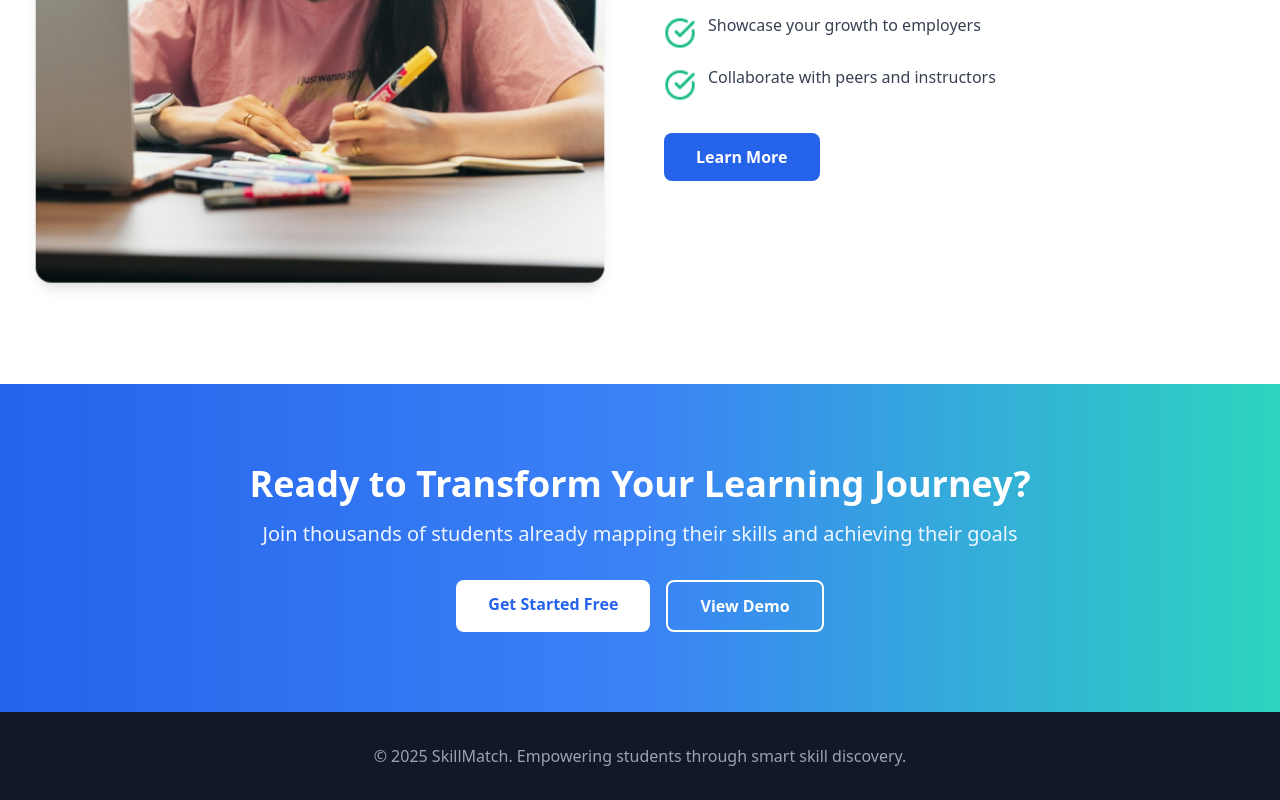
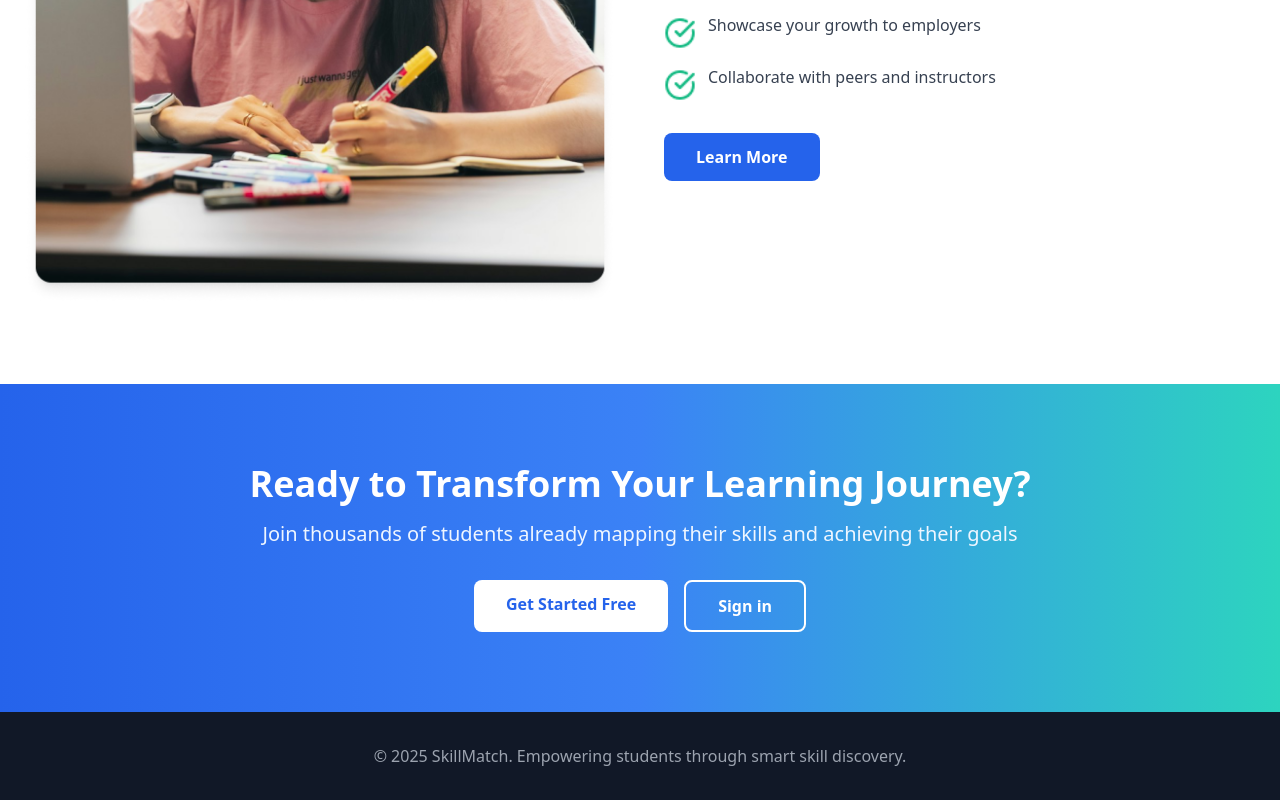
Before and after one commit to gaealatina/SkillMatch_new, a React (Vite) app in the folder frontend/: page / in a window 1280 px wide. Shown: the part 1663-2463 px from the top of the page. Built offline with nearby package versions, Linux system fonts and the light colour scheme.

Commit message:
change button title from live demo to sign in according to figma

```diff
--- a/frontend/src/css/Signup.css
+++ b/frontend/src/css/Signup.css
@@ -1,3 +1,3 @@
 .background {
-  background-color: #F9FAFB;
+  background-color: #fa0505;
 }
--- a/frontend/src/pages/Landing.jsx
+++ b/frontend/src/pages/Landing.jsx
@@ -224,8 +224,8 @@ const Landing = () => {
             <a href="/signup" className="bg-white text-blue-600 px-6 sm:px-8 py-3 rounded-lg font-semibold hover:bg-gray-300 transition text-center text-sm sm:text-base">
               Get Started Free
             </a>
-            <a href="#features" className="border-2 border-white text-white px-6 sm:px-8 py-3 rounded-lg font-semibold hover:bg-gray-300 hover:text-blue-600 transition text-center text-sm sm:text-base">
-              View Demo
+            <a href="/login" className="border-2 border-white text-white px-6 sm:px-8 py-3 rounded-lg font-semibold hover:bg-gray-300 hover:text-blue-600 transition text-center text-sm sm:text-base">
+              Sign in
             </a>
           </div>
         </div>
```
